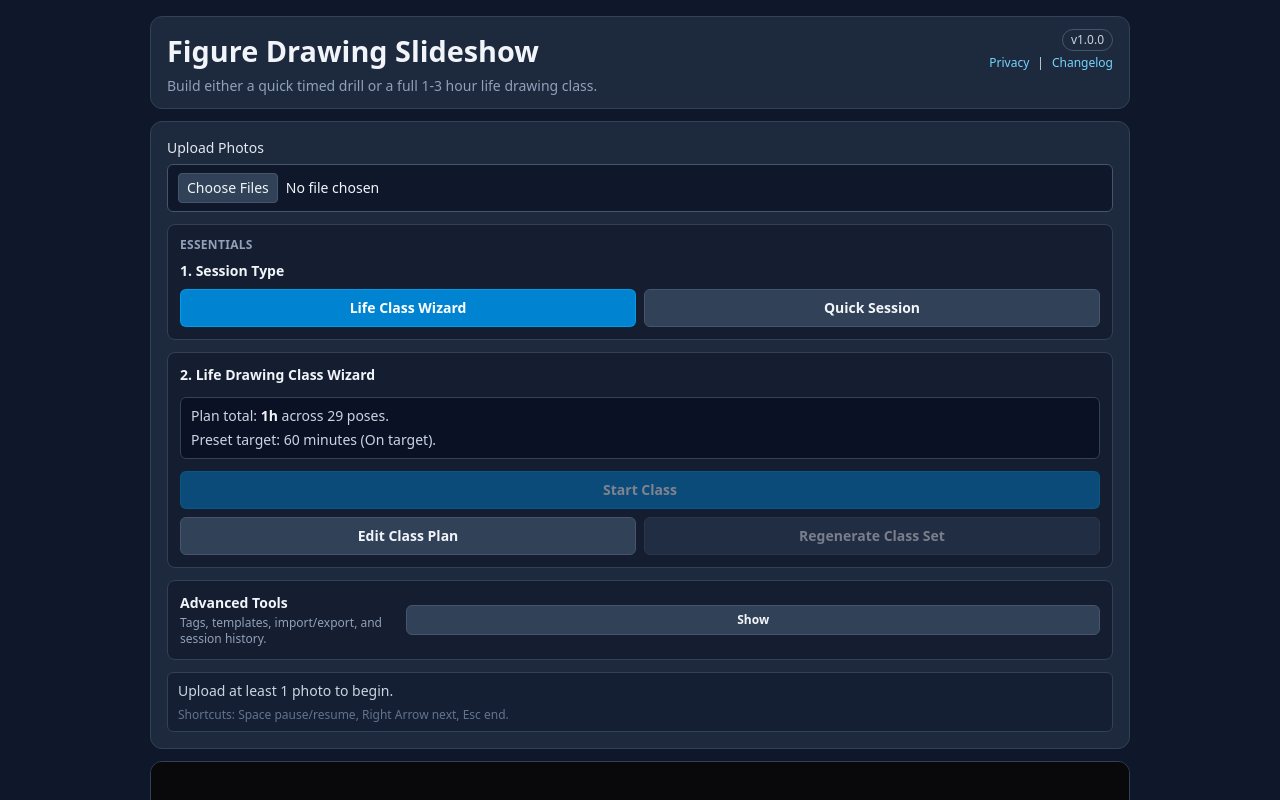
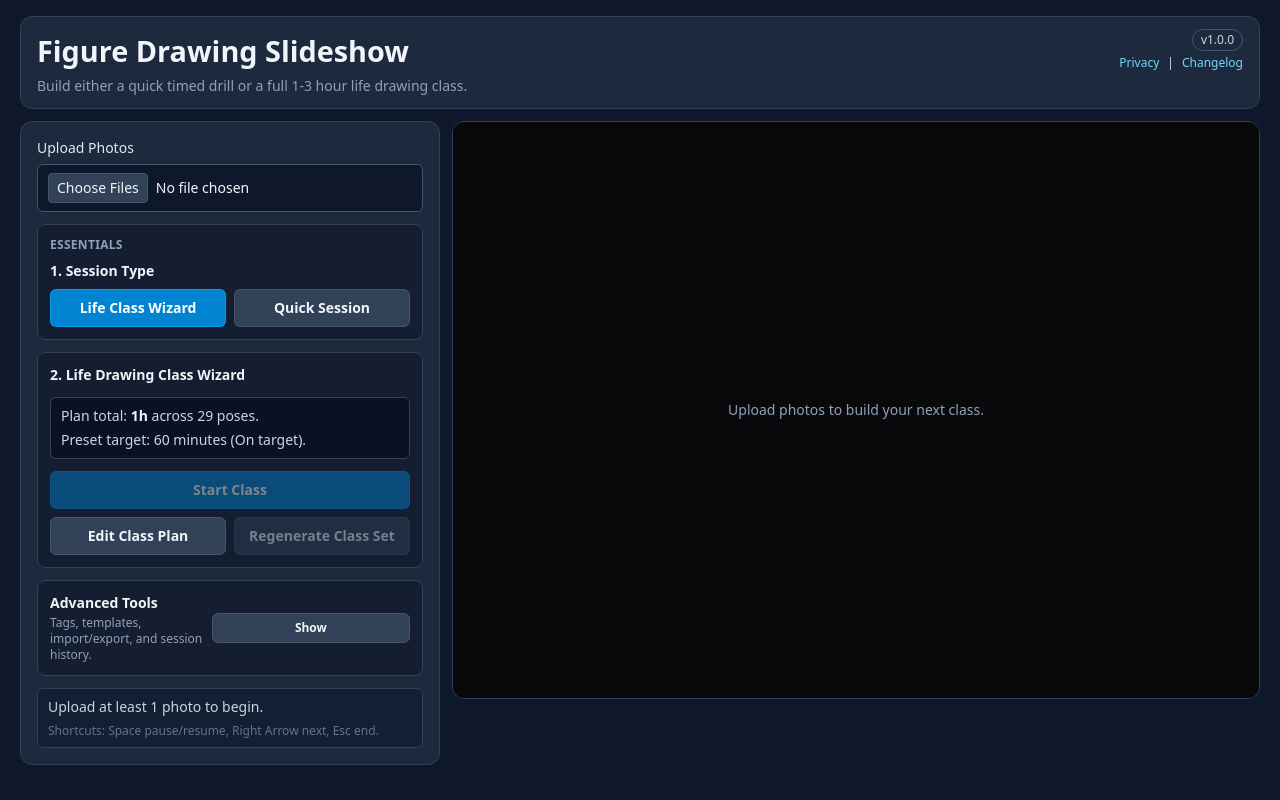
Before and after one commit to kmcgarry1/simple-figure-drawing-tool, a Vue app: page / in a window 1280 px wide. Shown: the top 800 px of the page. Built offline with nearby package versions, Linux system fonts and the light colour scheme.

Commit message:
feat(ui): introduce two-column setup workspace

```diff
--- a/src/App.vue
+++ b/src/App.vue
@@ -12,6 +12,7 @@
   <main v-else :class="shellClass">
     <AppHeader v-if="!isSessionLive" />
 
+    <section :class="workspaceClass">
       <section :class="controlPanelClass">
         <SetupPanel
           v-if="!isSessionLive"
@@ -102,6 +103,7 @@
         :grayscale-live-view="grayscaleLiveView"
         :hide-live-overlay="hideLiveOverlay"
       />
+    </section>
   </main>
 </template>
 
@@ -214,13 +216,19 @@ const {
 const shellClass = computed(() =>
   isSessionLive.value
     ? "relative min-h-dvh text-slate-100"
-    : "mx-auto my-4 grid w-[min(980px,calc(100%-2rem))] gap-3 text-slate-100 max-[720px]:my-2 max-[720px]:w-[calc(100%-1rem)]"
+    : "mx-auto my-4 grid w-[min(1240px,calc(100%-2rem))] gap-3 text-slate-100 max-[720px]:my-2 max-[720px]:w-[calc(100%-1rem)]"
+);
+
+const workspaceClass = computed(() =>
+  isSessionLive.value
+    ? "contents"
+    : "grid gap-3 xl:grid-cols-[minmax(340px,420px)_1fr] xl:items-start"
 );
 
 const controlPanelClass = computed(() =>
   isSessionLive.value
     ? "fixed bottom-2 left-2 z-30 w-[min(360px,calc(100vw-1rem))] rounded-lg border border-slate-500/40 bg-slate-800/90 p-2 backdrop-blur"
-    : "grid gap-3 rounded-xl border border-slate-700 bg-slate-800 p-4 max-[720px]:rounded-lg"
+    : "grid gap-3 rounded-xl border border-slate-700 bg-slate-800 p-4 max-[720px]:rounded-lg xl:sticky xl:top-4 xl:max-h-[calc(100dvh-2rem)] xl:overflow-y-auto"
 );
 
 if (!isRemoteClientView) {
--- a/src/components/SlideStage.vue
+++ b/src/components/SlideStage.vue
@@ -80,7 +80,7 @@ const props = defineProps({
 const stageClass = computed(() =>
   props.isSessionLive
     ? "fixed inset-0 z-10 h-dvh w-screen overflow-hidden bg-black"
-    : "relative overflow-hidden rounded-xl border border-slate-700 bg-slate-900 max-[720px]:rounded-lg"
+    : "relative overflow-hidden rounded-xl border border-slate-700 bg-slate-900 max-[720px]:rounded-lg xl:sticky xl:top-4"
 );
 
 const imageWrapClass = computed(() =>
```
Lines whose indentation alone changed are shown as unchanged.
